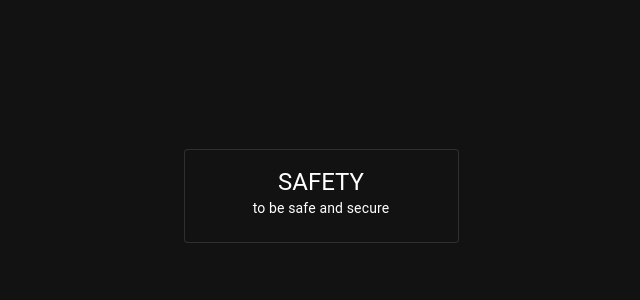
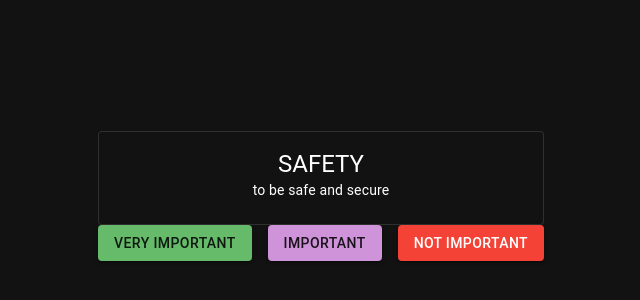
Before and after one commit to CorreyL/values-exercise, a React (Vite) app: page / in a window 1280 px wide. Shown: the part 204-504 px from the top of the page, without its empty margins (319-959 px from the left). Built offline with nearby package versions, Linux system fonts and the light colour scheme.

Commit message:
Add buttons to sort each value into a column

```diff
--- a/src/App.tsx
+++ b/src/App.tsx
@@ -4,6 +4,8 @@ import {
 } from 'react'
 import Value from './components/Value';
 import { ThemeProvider, createTheme } from '@mui/material/styles';
+import Button from '@mui/material/Button';
+import Stack from '@mui/material/Stack';
 import CssBaseline from '@mui/material/CssBaseline';
 import valuesJson from './data/values-and-descriptors.json';
 import './App.css'
@@ -17,6 +19,12 @@ const darkTheme = createTheme({
     mode: 'dark',
   },
 });
+
+const columns: Array<string> = [
+  'Very Important',
+  'Important',
+  'Not Important',
+];
 
 function App() {
   const [ values ] = useState<ValuesAndDescriptors>(valuesJson);
@@ -39,6 +47,21 @@ function App() {
           value={randomValue}
           descriptor={values[randomValue]}
         />
+        <Stack
+          justifyContent="center"
+          direction="row"
+          spacing={2}
+        >
+          <Button variant="contained" color="success">
+            {columns[0]}
+          </Button>
+          <Button variant="contained" color="secondary">
+            {columns[1]}
+          </Button>
+          <Button variant="contained" color="error">
+            {columns[2]}
+          </Button>
+        </Stack>
       </main>
     </ThemeProvider>
   )
```
